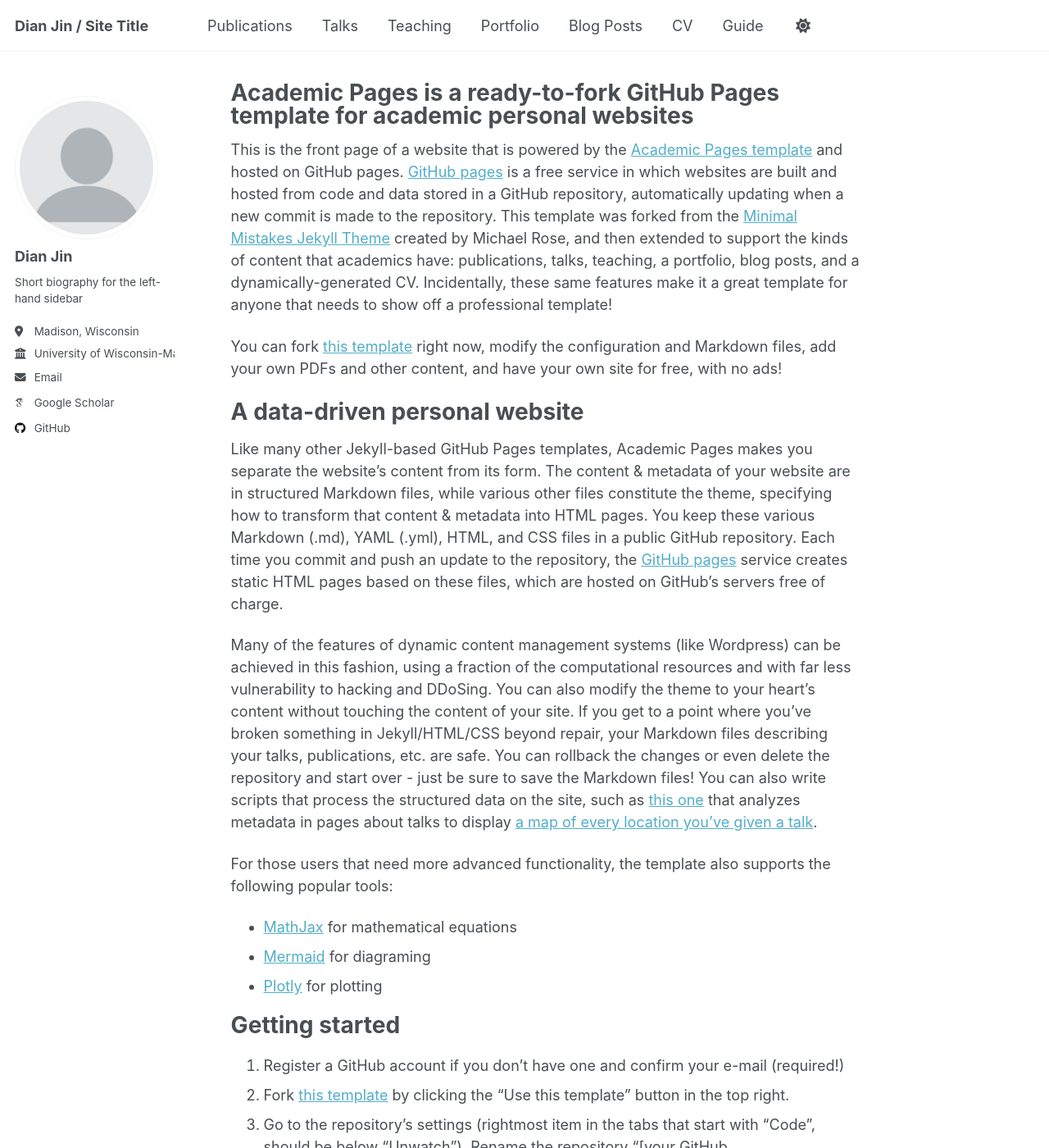
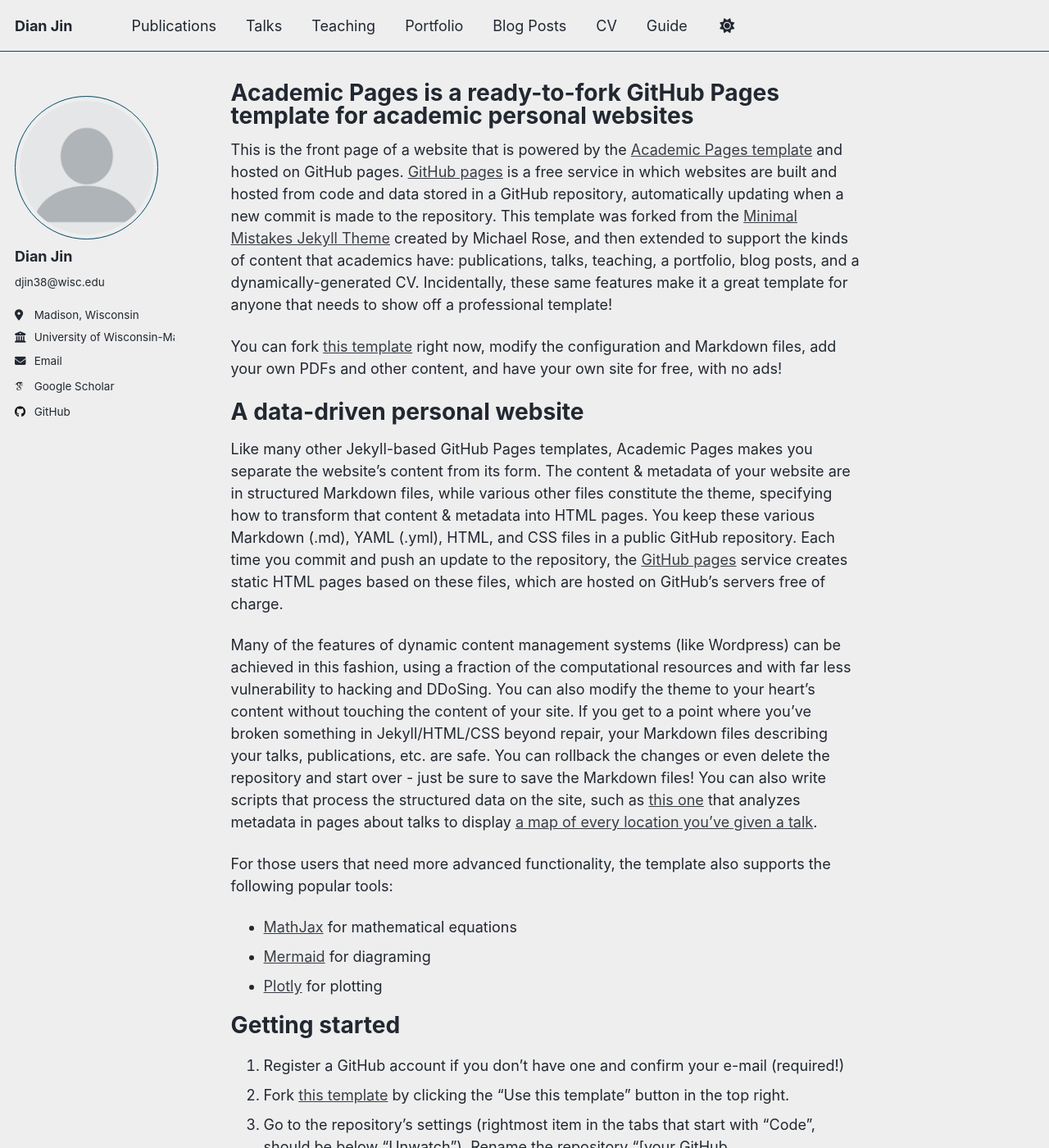
Before and after one commit to DianJin-Frederick/DianJin-Frederick.github.io, a Jekyll site: the page built from _pages/about.md, in a window 1280 px wide and 1400 px high. Shown: the whole window at 82% size. Built offline with Jekyll 4.4.1, drawn with Linux system fonts in a browser that asks for light colours; some web fonts are replaced; a script that is not in the unit is left out.

Commit message:
Update _config.yml

```diff
--- a/_config.yml
+++ b/_config.yml
@@ -8,11 +8,11 @@
 
 # Basic Site Settings
 locale                   : "en-US"
-site_theme               : "default" # Currently available options are "default", "air"
-title                    : "Dian Jin / Site Title"
+site_theme               : "air" # Currently available options are "default", "air"
+title                    : "Dian Jin"
 title_separator          : "-"
 name                     : &name "Dian Jin"
-description              : &description "Dian Jin's website"   # Update this with a general description of your site, this is the default if not overridden by a page
+description              : &description "Dian Jin's homepage"   # Update this with a general description of your site, this is the default if not overridden by a page
 url                      : https://dianjin-frederick.github.io/ # The base hostname & protocol for your site e.g. "https://[your GitHub username].github.io",
                                                            # or if you already have some other page hosted on Github then use "https://[your GitHub username].github.io/[Your Repo Name]"
 baseurl                  : "" # the subpath of your site, e.g. "/blog"
@@ -26,7 +26,7 @@ author:
   avatar           : "profile.png"
   name             : "Dian Jin"
   pronouns         : # example: "she/her"
-  bio              : "Short biography for the left-hand sidebar"
+  bio              : djin38@wisc.edu
   location         : "Madison, Wisconsin"
   employer         : "University of Wisconsin-Madison"
   uri              : # URL
@@ -48,7 +48,7 @@ author:
   bitbucket        : # Username - Update with your username on the site
   codepen          : # Username
   dribbble         : # Username
-  github           : "academicpages"
+  github           : "https://github.com/DianJin-Frederick"
   kaggle           : # Username
   stackoverflow    : # User number or user number and name (i.e., use "1" or "1/jeff-atwood")
 
```
